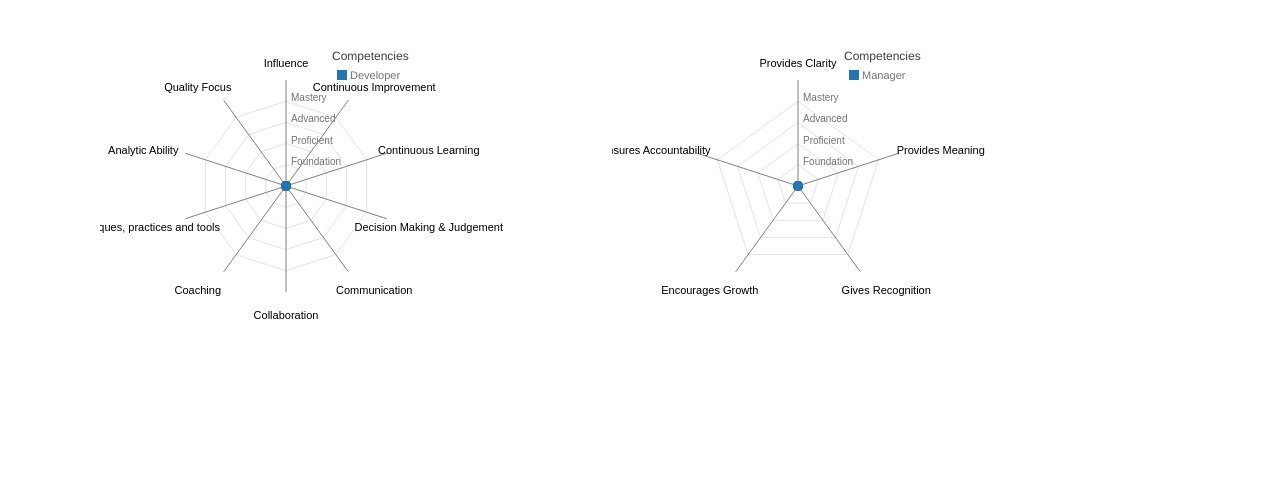
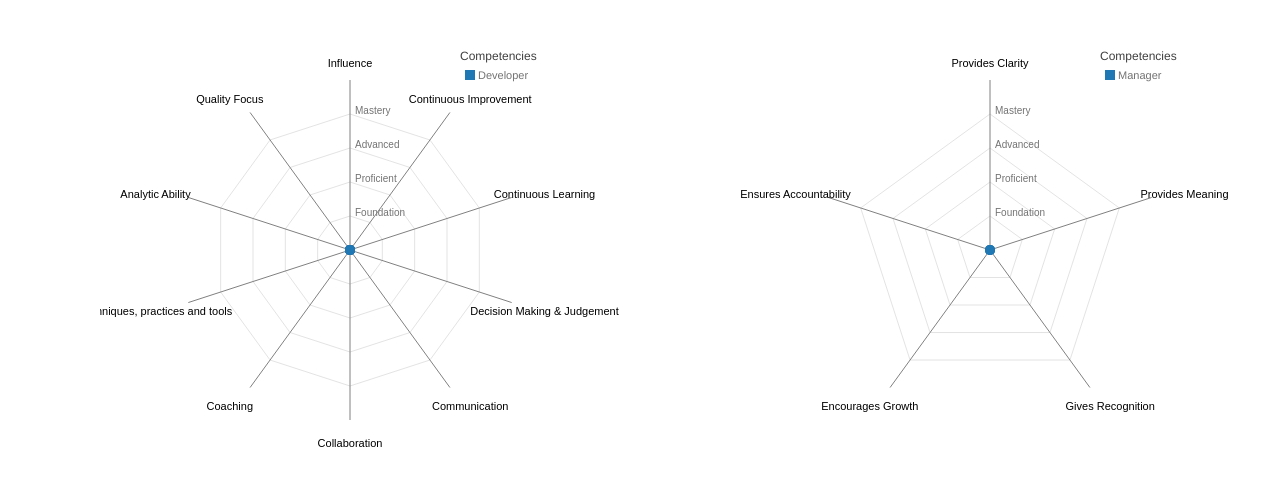
Before and after one commit to svo/competency-radar-chart, a plain HTML site: page index.html in a window 1280 px wide. Drawn offline with Linux system fonts and the light colour scheme.

Commit message:
Main index sizing tweak

```diff
--- a/index.html
+++ b/index.html
@@ -12,8 +12,8 @@
         margin: 0;
         padding: 0;
         display: inline;
-        width: 40%;
-        height: 600px;
+        width: 50%;
+        height: 650px;
         float: left;
         &::-webkit-scrollbar {
           display: none;
```
